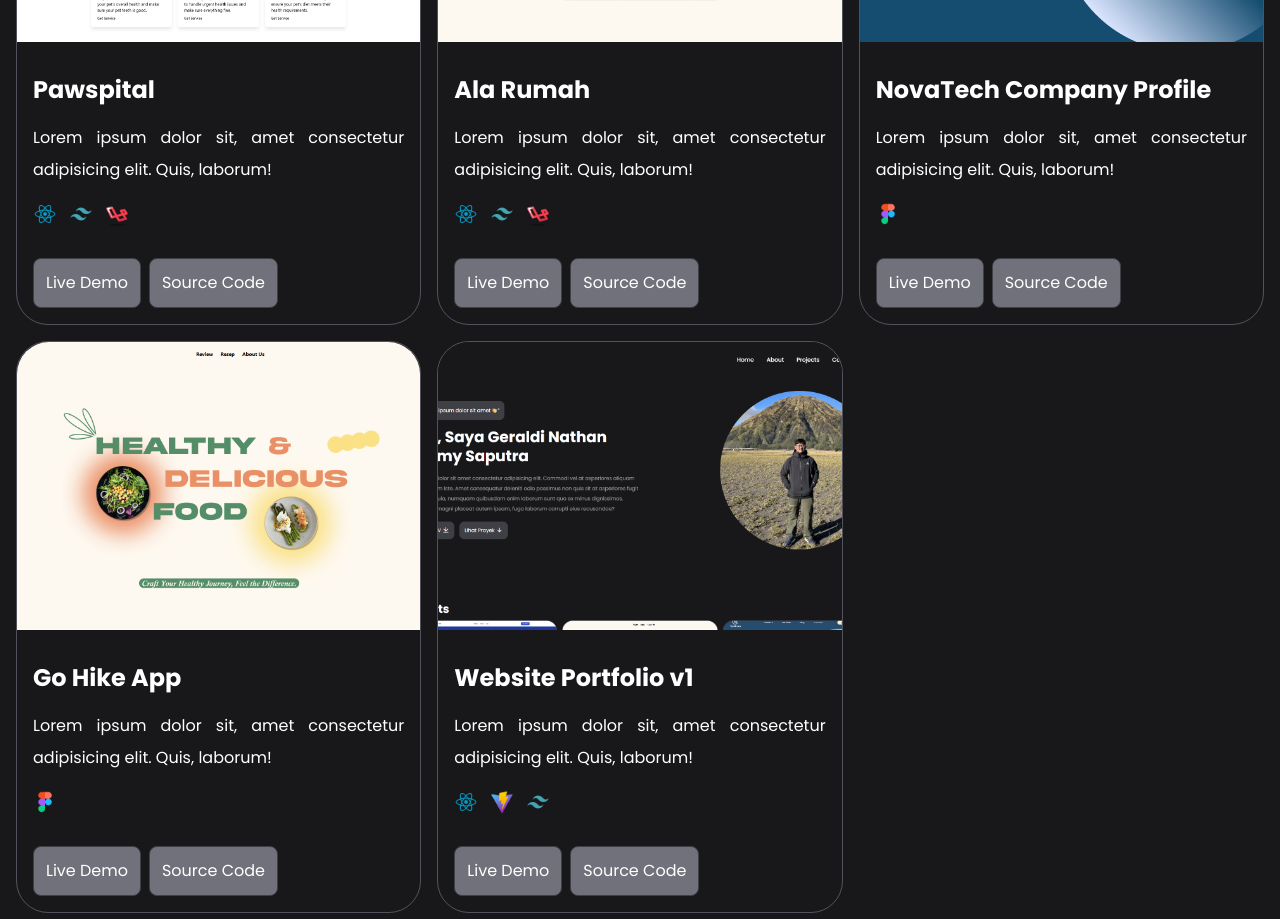
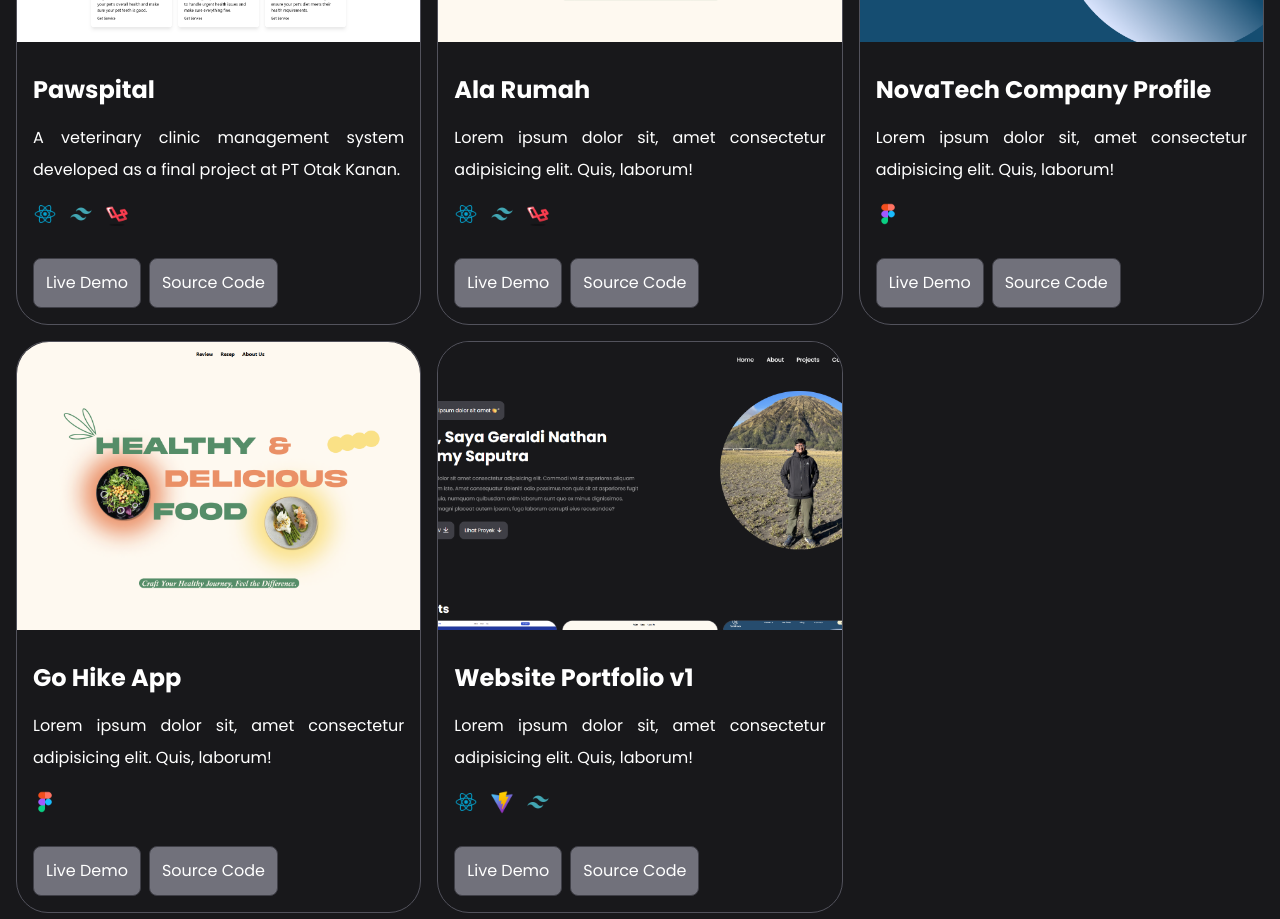
Before and after one commit to GeraldiNathan/PortofolioV1, a React (Vite) app: page / in a window 1280 px wide. Shown: the part 1040-1959 px from the top of the page. Built offline with nearby package versions, Linux system fonts and the light colour scheme.

Commit message:
feat(data): add new desc for pawspital project

```diff
--- a/src/data.js
+++ b/src/data.js
@@ -107,7 +107,7 @@ export const listProjects = [
     id: 1,
     image: Project1,
     name: "Pawspital",
-    desc: "Lorem ipsum dolor sit, amet consectetur adipisicing elit. Quis, laborum!",
+    desc: "A veterinary clinic management system developed as a final project at PT Otak Kanan.",
     tools: [ReactJS, TailwindCSS, Laravel],
     src: "https://github.com/GeraldiNathan/Pawspital",
   },
```
